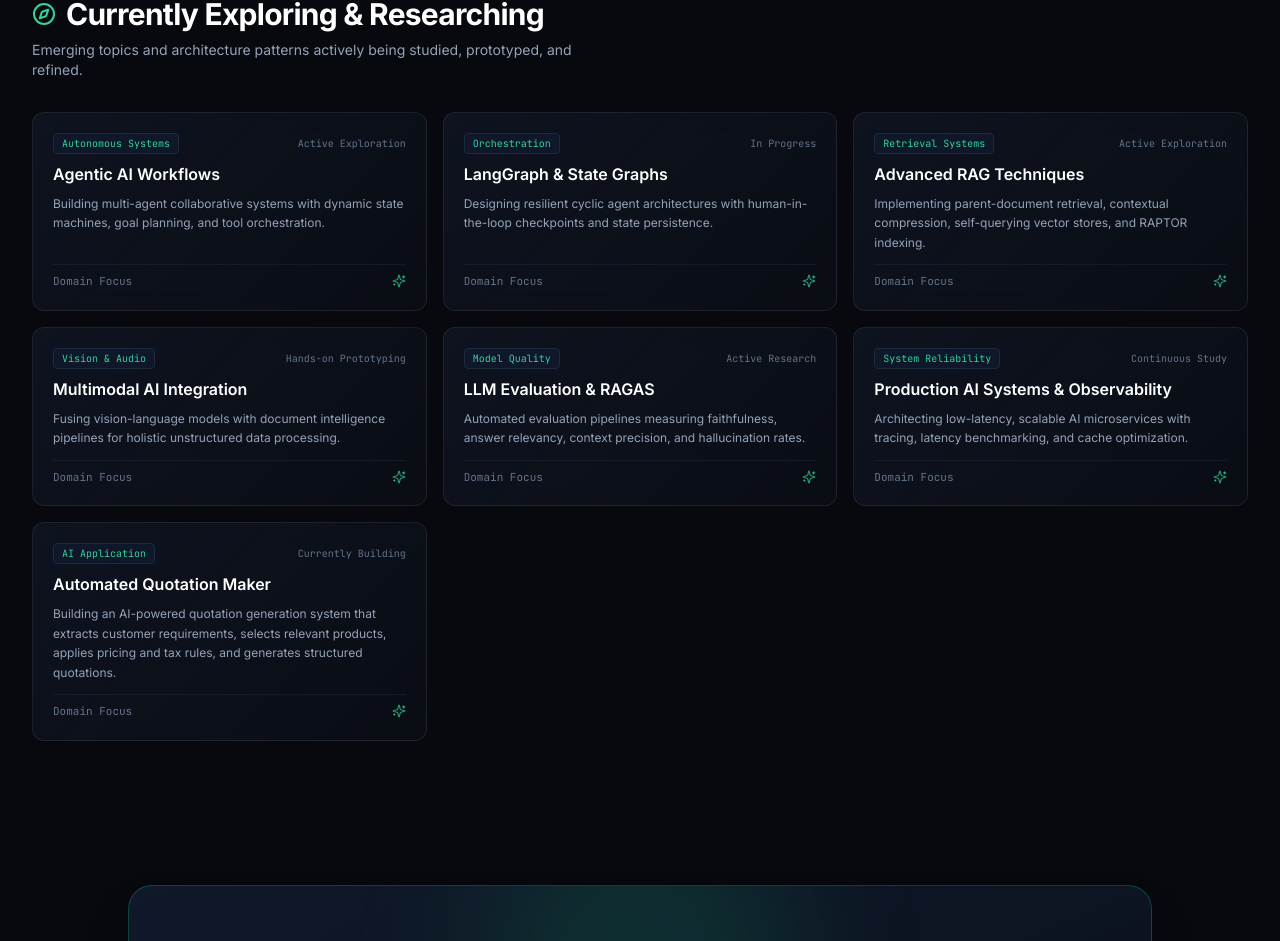
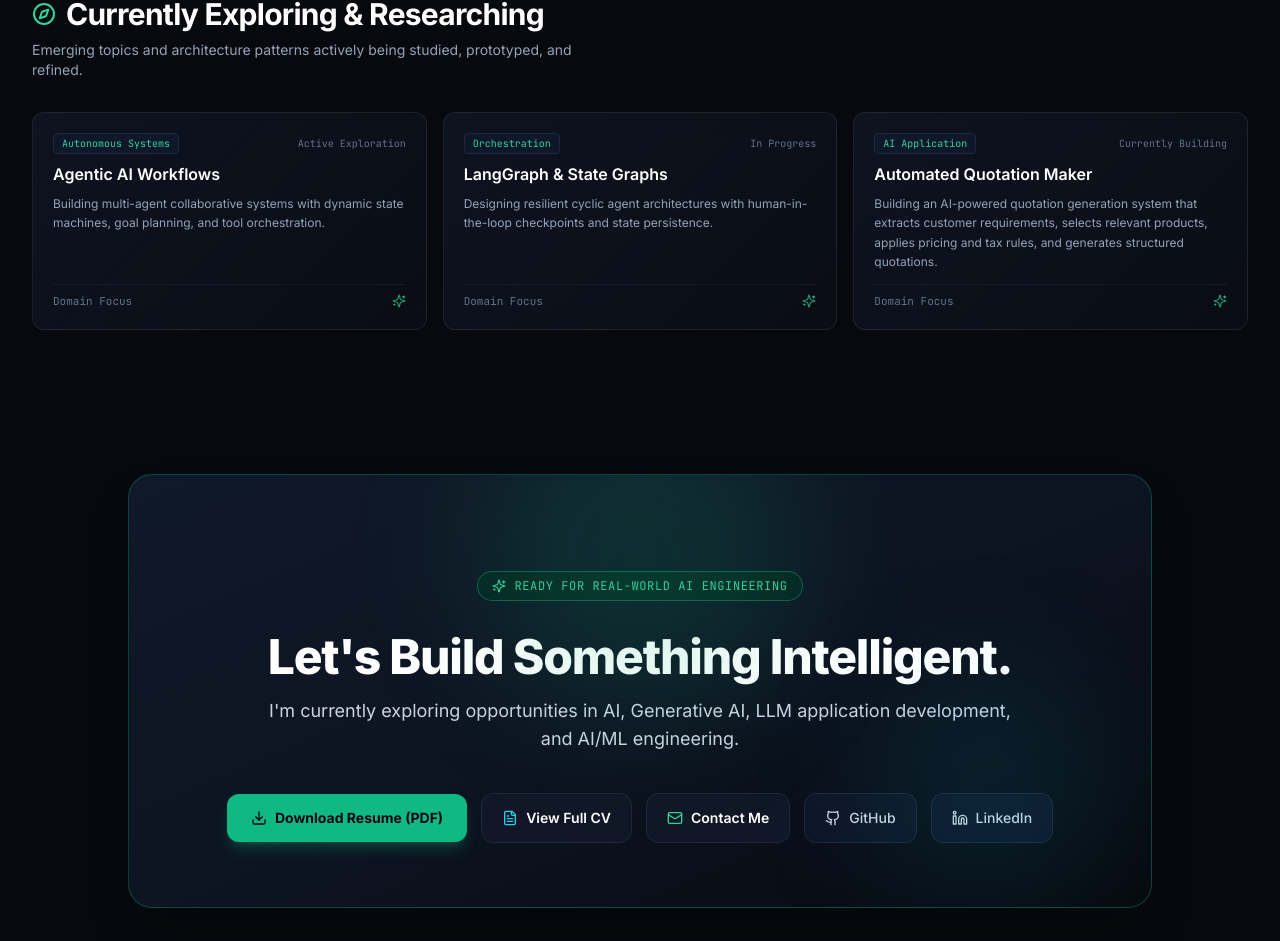
Before and after one commit to jeevams27/jeeva-portfolio, a React (Vite) app: page / in a window 1280 px wide. Shown: the part 5512-6453 px from the top of the page. Built offline with nearby package versions, Linux system fonts and the light colour scheme.

Commit message:
Keep only Agentic AI Workflows, LangGraph, and Automated Quotation Maker in Currently Exploring section

```diff
--- a/src/data/portfolioData.ts
+++ b/src/data/portfolioData.ts
@@ -408,30 +408,6 @@ export const CURRENTLY_EXPLORING: ExploringItem[] = [
     status: 'In Progress',
   },
   {
-    title: 'Advanced RAG Techniques',
-    tag: 'Retrieval Systems',
-    description: 'Implementing parent-document retrieval, contextual compression, self-querying vector stores, and RAPTOR indexing.',
-    status: 'Active Exploration',
-  },
-  {
-    title: 'Multimodal AI Integration',
-    tag: 'Vision & Audio',
-    description: 'Fusing vision-language models with document intelligence pipelines for holistic unstructured data processing.',
-    status: 'Hands-on Prototyping',
-  },
-  {
-    title: 'LLM Evaluation & RAGAS',
-    tag: 'Model Quality',
-    description: 'Automated evaluation pipelines measuring faithfulness, answer relevancy, context precision, and hallucination rates.',
-    status: 'Active Research',
-  },
-  {
-    title: 'Production AI Systems & Observability',
-    tag: 'System Reliability',
-    description: 'Architecting low-latency, scalable AI microservices with tracing, latency benchmarking, and cache optimization.',
-    status: 'Continuous Study',
-  },
-  {
     title: 'Automated Quotation Maker',
     tag: 'AI Application',
     description: 'Building an AI-powered quotation generation system that extracts customer requirements, selects relevant products, applies pricing and tax rules, and generates structured quotations.',
```
